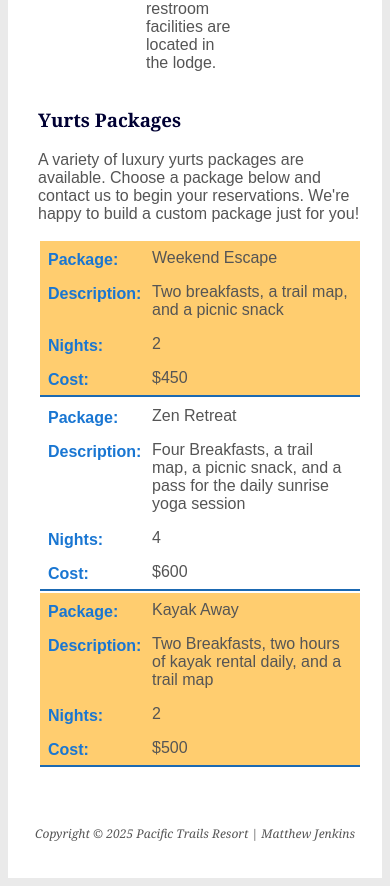
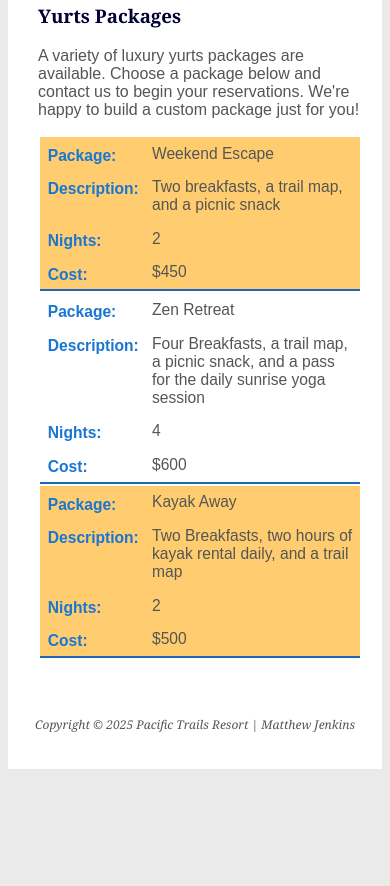
Before and after one commit to matthewhjenkins/matthewhjenkins.github.io, a plain HTML site: page ch9pacific/yurts.html in a window 390 px wide. Shown: the part 1016-1902 px from the top of the page. After the commit the page ends 1793 px from the top, so only its background shows below. Drawn offline with Linux system fonts and the light colour scheme.

Commit message:
Update pacific.css

```diff
--- a/ch9pacific/pacific.css
+++ b/ch9pacific/pacific.css
@@ -183,7 +183,7 @@ tr:nth-last-of-type(odd) {
     padding-left: 35%; /* pl35% */
     position: relative; /* pos:r */
     text-align: left; /* ta:l */
-    font-style: 4vw; /* fs4vw */
+    font-size: 4vw; /* fs4vw */
   }
   td::before {
     position: absolute; /*post:a */
@@ -206,6 +206,9 @@ tr:nth-last-of-type(odd) {
   nav li {
     border-bottom: none; /* bdb:n */
   }
+
+}
+@media (min-width: 1024px) {
   .flow {
     display: flex; /* df */
     flex-direction: row; /* fdr */
@@ -214,8 +217,6 @@ tr:nth-last-of-type(odd) {
     flex: 1; /* flex1 */
     margin-right: 1em;
   }
-}
-@media (min-width: 1024px) {
   #wrapper {
     margin: auto; /* m:a */
     width: 80%;
```
